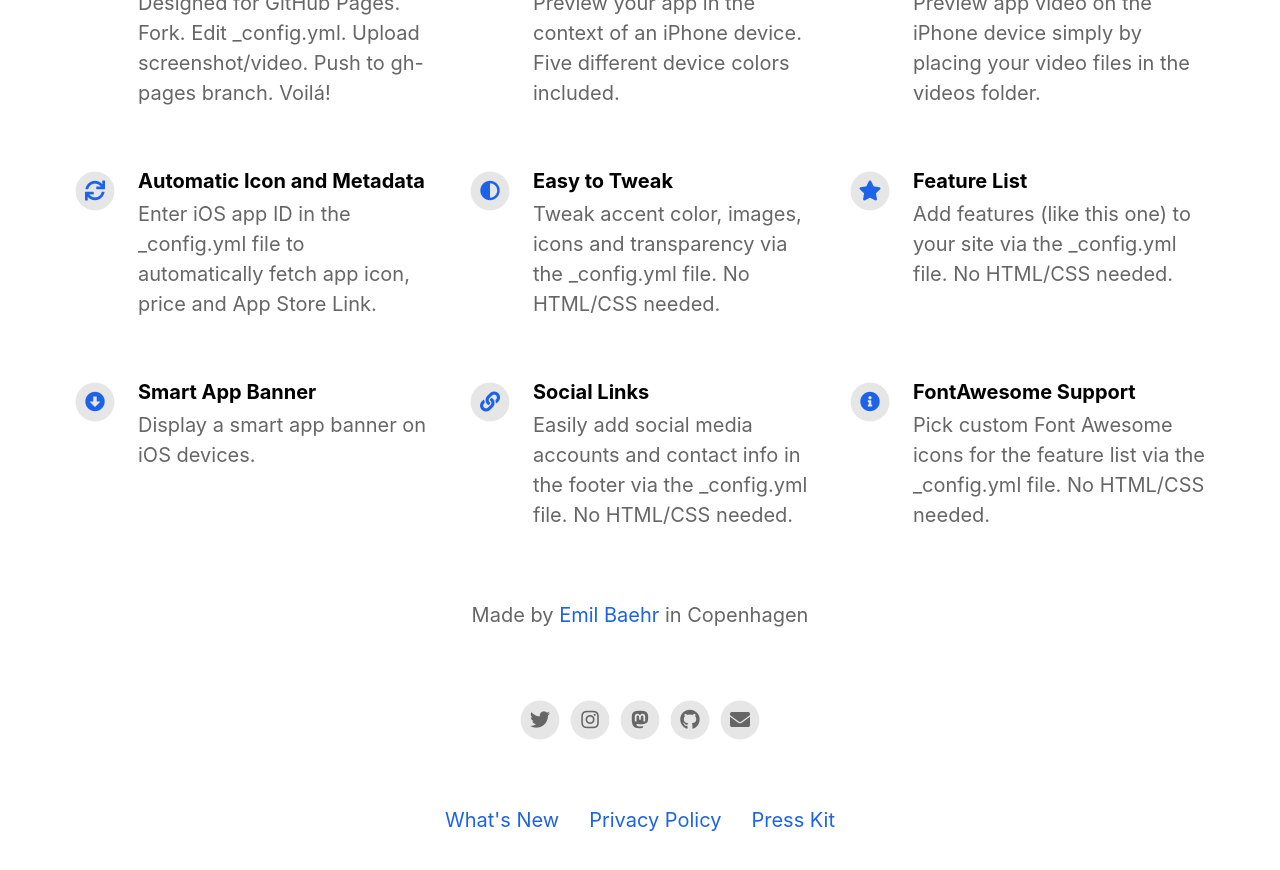
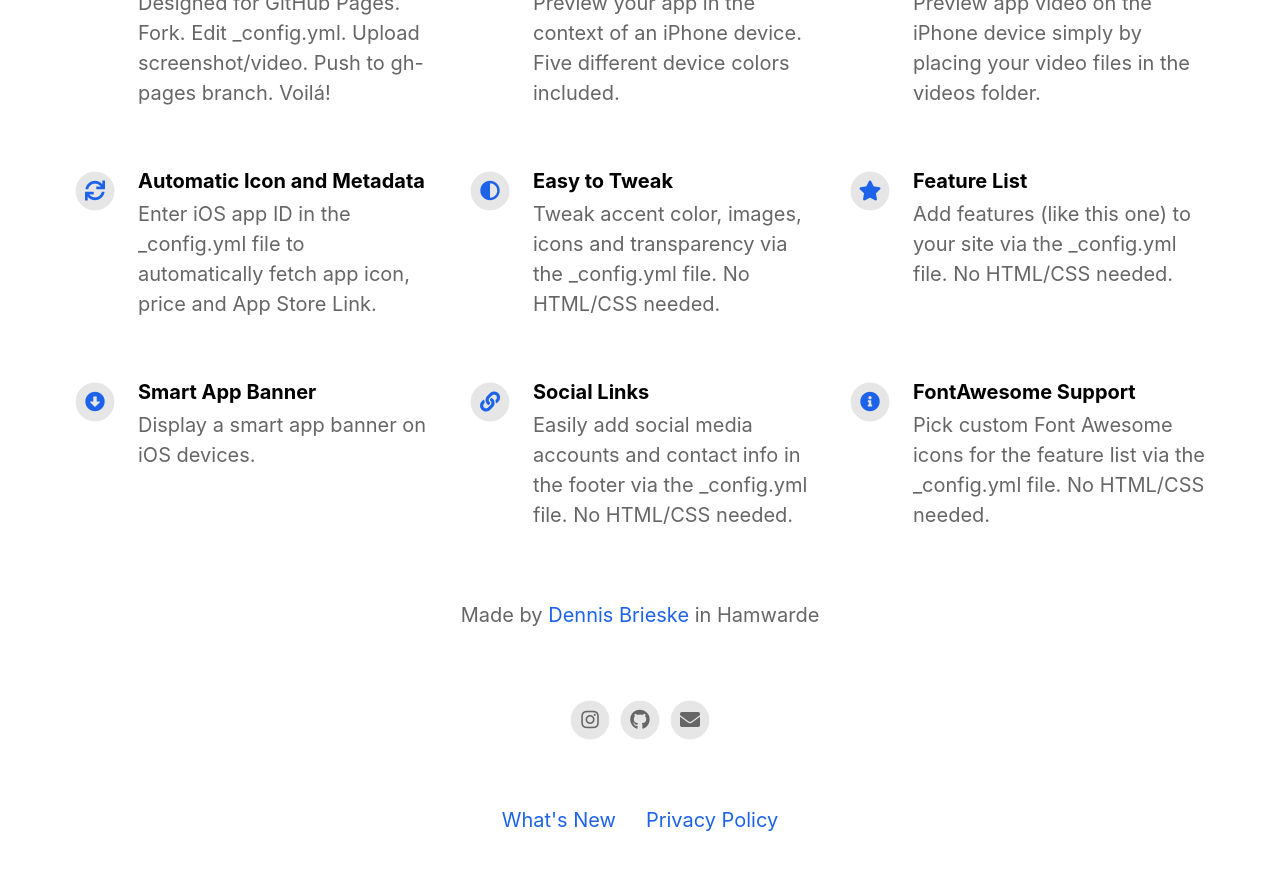
Before and after one commit to DennisBrieske/gearCalc, a Jekyll site: the page built from index.html, in a window 1280 px wide and 900 px high, scrolled down 1124 px. Shown: the top 870 px of the window. Built offline with Jekyll 4.4.1, drawn with Linux system fonts in a browser that asks for light colours; nearby versions of some CDN libraries.

Commit message:
sample description

```diff
--- a/_config.yml
+++ b/_config.yml
@@ -1,13 +1,13 @@
 #page title
-page_title                                :                                           # Automatically populates with app name if not set and if iOS app ID is set. Otherwise enter manually.
+page_title                                : Slotcar - GearClac                                           # Automatically populates with app name if not set and if iOS app ID is set. Otherwise enter manually.
 
 # App Info
 ios_app_id                                : 6740806046                                # Required. Enter iOS app ID to automatically populate name, price and icons (e.g. 718043190).
-ios_app_country                           : us                                        # Required outside USA. Enter 2 letter country code as in https://en.wikipedia.org/wiki/ISO_3166-1_alpha-2
+ios_app_country                           : de                                        # Required outside USA. Enter 2 letter country code as in https://en.wikipedia.org/wiki/ISO_3166-1_alpha-2
 
 appstore_link                             : https://apps.apple.com/us/app/slotcar-gearcalc/id6740806046                                          # Automatically populates if not set and if iOS app ID is set. Otherwise enter manually.
 playstore_link                            :                                           # Enter Google Play Store URL.
-presskit_download_link                    : https://emilbaehr.com                                          # Enter a link to downloadable file or (e.g. public Dropbox link to a .zip file).
+presskit_download_link                    :                                          # Enter a link to downloadable file or (e.g. public Dropbox link to a .zip file).
                                                                                       # Or upload your press kit file to assets and set path accordingly (e.g. "assets/your_press_kit.zip").
 
 app_icon                                  : # assets/appicon.png                      # Automatically populates if not set and if iOS app ID is set.  Otherwise enter path to icon file manually.
@@ -15,21 +15,21 @@ app_name                                  :
 app_price                                 :                                           # Automatically populates if not set and if iOS app ID is set.  Otherwise enter manually.
 app_description                           : Write a short tagline for your app.
 
-enable_smart_app_banner                   : true                                      # Set to true to show a smart app banner at top of page on mobile devices.
+enable_smart_app_banner                   : false                                      # Set to true to show a smart app banner at top of page on mobile devices.
 
 
 
 # Information About Yourself
-your_name                                 : Emil Baehr
+your_name                                 : Dennis Brieske
 your_link                                 : https://emilbaehr.com
-your_city                                 : Copenhagen
-email_address                             : emil.baehr@gmail.com
+your_city                                 : Hamwarde
+email_address                             : hamwardegp@gmail.com
 facebook_username                         :
-instagram_username                        : ebaehr
-twitter_username                          : ebaehr
-github_username                           : emilbaehr
+instagram_username                        : hamwardegp
+twitter_username                          :
+github_username                           : dennisbrieske
 youtube_username                          :
-mastodon_link                             : https://mastodon.social/@ebaehr
+mastodon_link                             :
 
 
 
```
